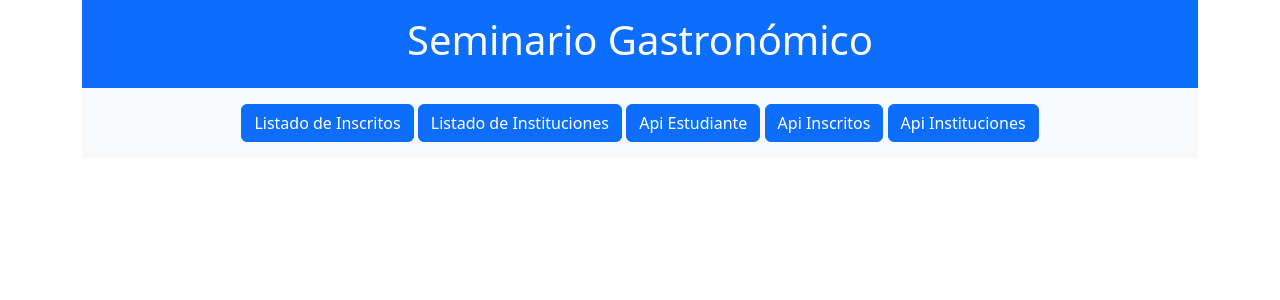
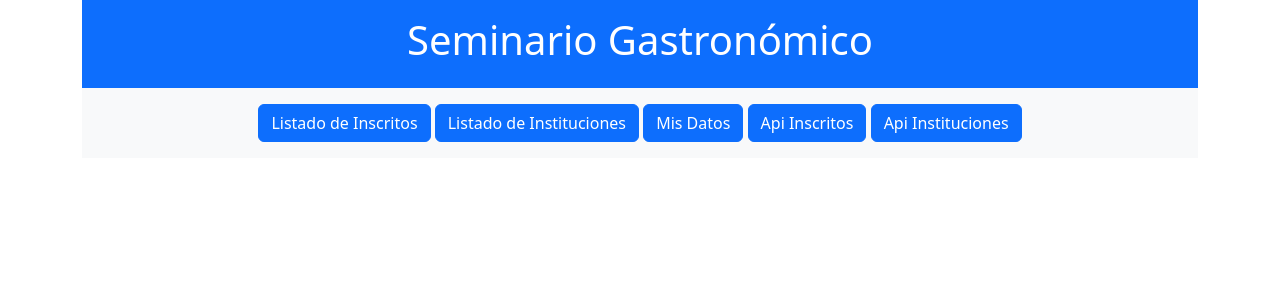
Before and after one commit to FelipeAE/Alvarez_Felipe_Final, a Django app: page / in a window 1280 px wide. Shown: the part 104-404 px from the top of the page. Run offline with Django 4.2, Linux system fonts and the light colour scheme.

Commit message:
modificacion datos estudiante

```diff
--- a/Django_Evaluacion_3/seminario/api_views.py
+++ b/Django_Evaluacion_3/seminario/api_views.py
@@ -12,7 +12,7 @@ def datos_estudiante(request):
     data={
         'nombre':'Felipe Alvarez',
         'rut':'19.478.868-1',
-        'seccion':'Programación Back End (IEI-171-N4)'
+        'seccion':'Programacion Back End (IEI-171-N4)'
     }
     return JsonResponse(data)
 
--- a/Django_Evaluacion_3/template/index.html
+++ b/Django_Evaluacion_3/template/index.html
@@ -8,7 +8,7 @@
 <div class="container-fluid bg-light text-dark text-center py-3">
     <a name="" id="" class="btn btn-primary" href="/inscritos" role="button">Listado de Inscritos</a>
     <a name="" id="" class="btn btn-primary" href="/instituciones" role="button">Listado de Instituciones</a>
-    <a name="" id="" class="btn btn-primary" href="api/datos_estudiante" role="button">Api Estudiante</a>
+    <a name="" id="" class="btn btn-primary" href="api/datos_estudiante" role="button">Mis Datos</a>
     <a name="" id="" class="btn btn-primary" href="api/inscritos_class" role="button">Api Inscritos</a>
     <a name="" id="" class="btn btn-primary" href="api/instituciones_function" role="button">Api Instituciones</a>
 </div>
```
